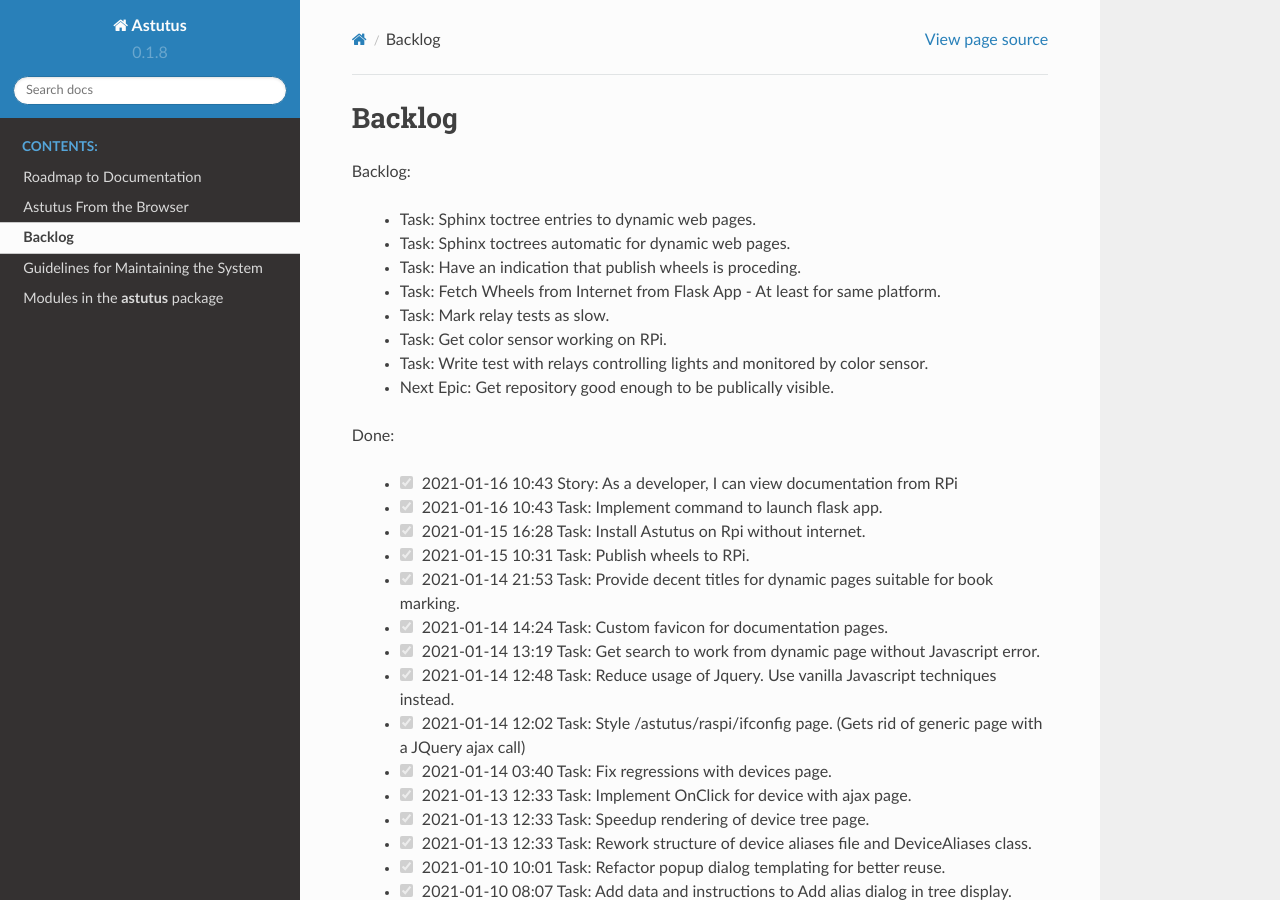
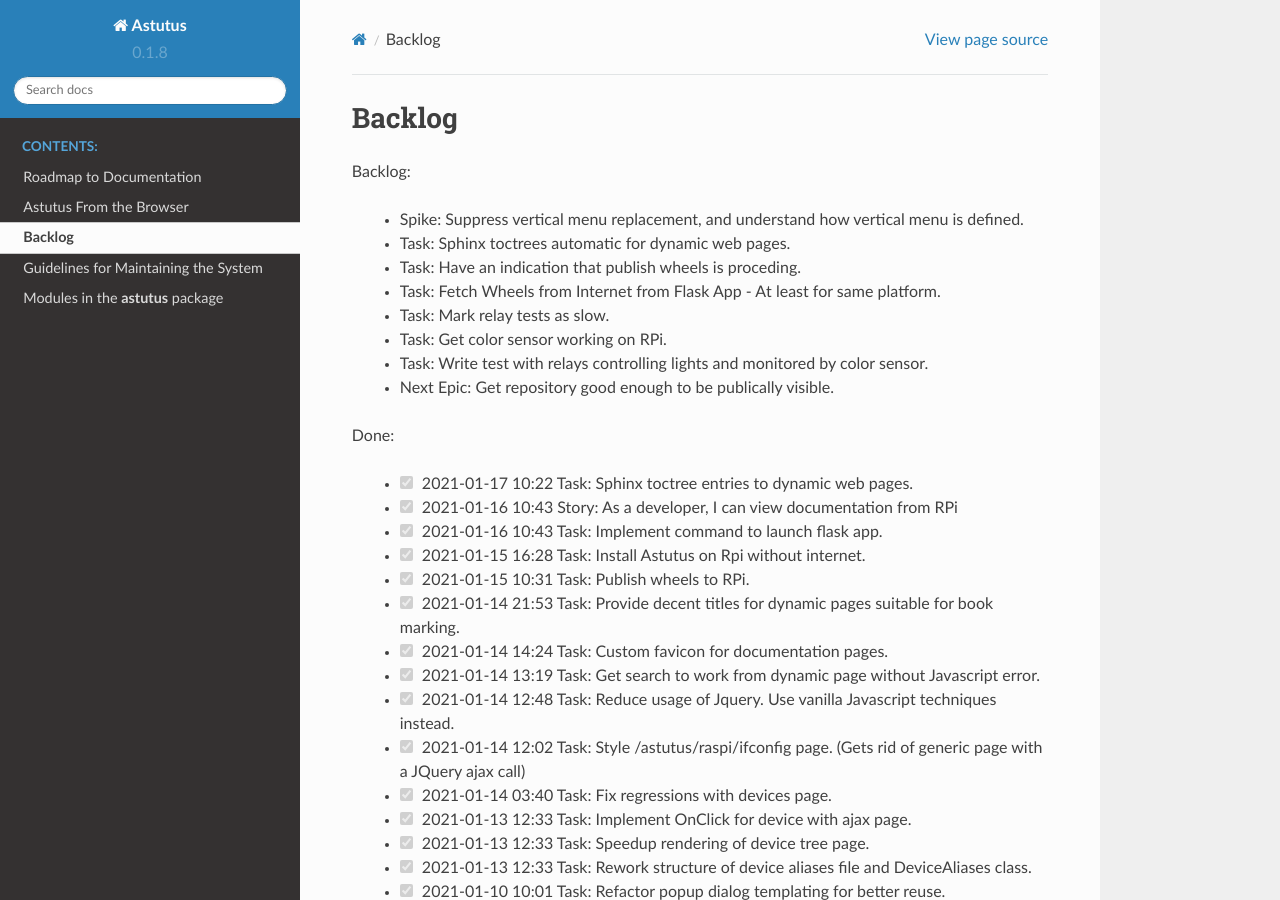
Before and after one commit to rich-dobbs-13440/astutus, a Sphinx documentation site: the page built from docs/backlog.rst, in a window 1280 px wide and 900 px high. Built offline with Sphinx 7.4.7 and the Read the Docs theme 2.0.0, drawn with Linux system fonts in a browser that asks for light colours.

Commit message:
Update backlog

```diff
--- a/docs/backlog.rst
+++ b/docs/backlog.rst
@@ -3,7 +3,7 @@
 
 Backlog:
 
-  * Task: Sphinx toctree entries to dynamic web pages.
+  * Spike: Suppress vertical menu replacement, and understand how vertical menu is defined.
   * Task: Sphinx toctrees automatic for dynamic web pages.
   * Task: Have an indication that publish wheels is proceding.
   * Task: Fetch Wheels from Internet from Flask App - At least for same platform.
@@ -19,6 +19,7 @@
 
 Done:
 
+  * |done| 2021-01-17 10:22 Task: Sphinx toctree entries to dynamic web pages.
   * |done| 2021-01-16 10:43 Story: As a developer, I can view documentation from RPi
   * |done| 2021-01-16 10:43 Task: Implement command to launch flask app.
   * |done| 2021-01-15 16:28 Task: Install Astutus on Rpi without internet.
```
